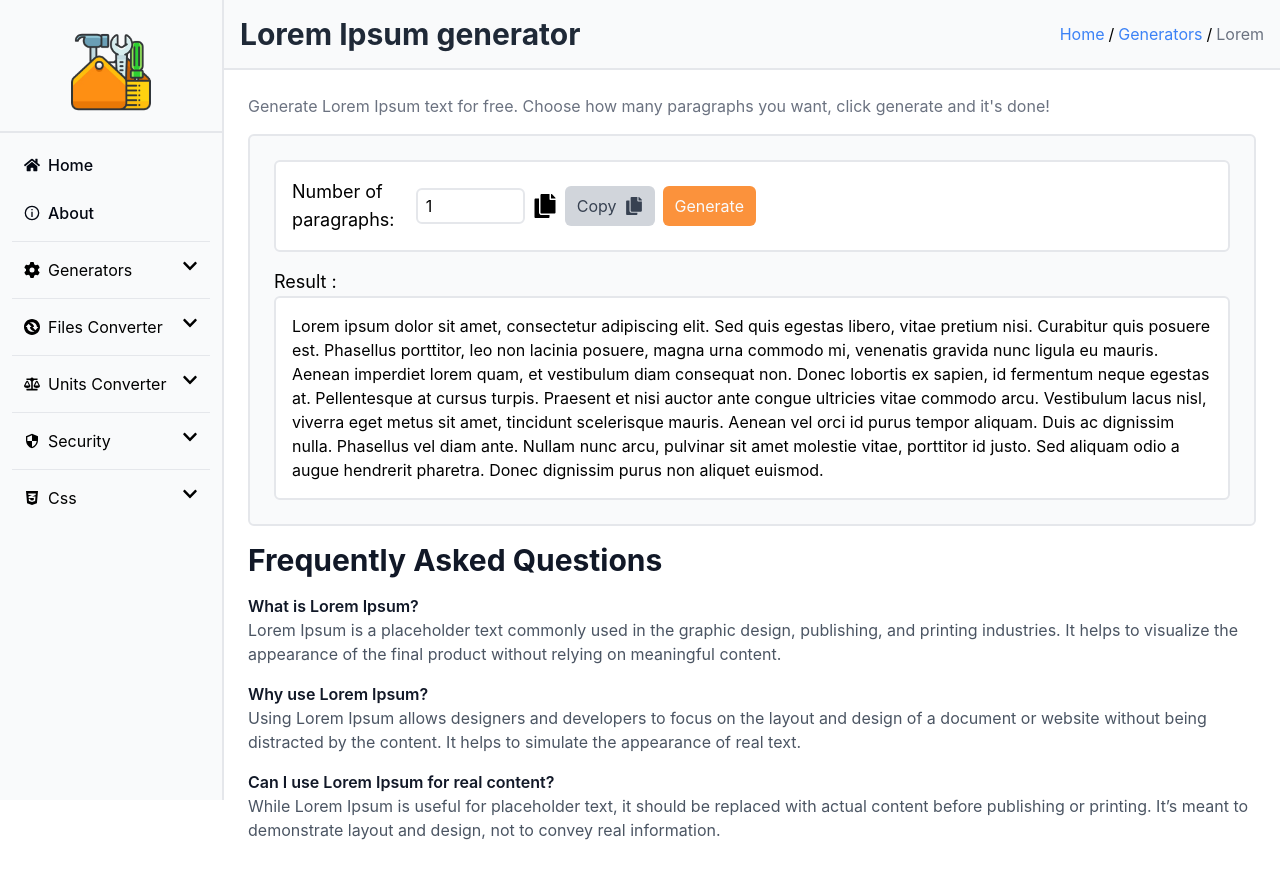
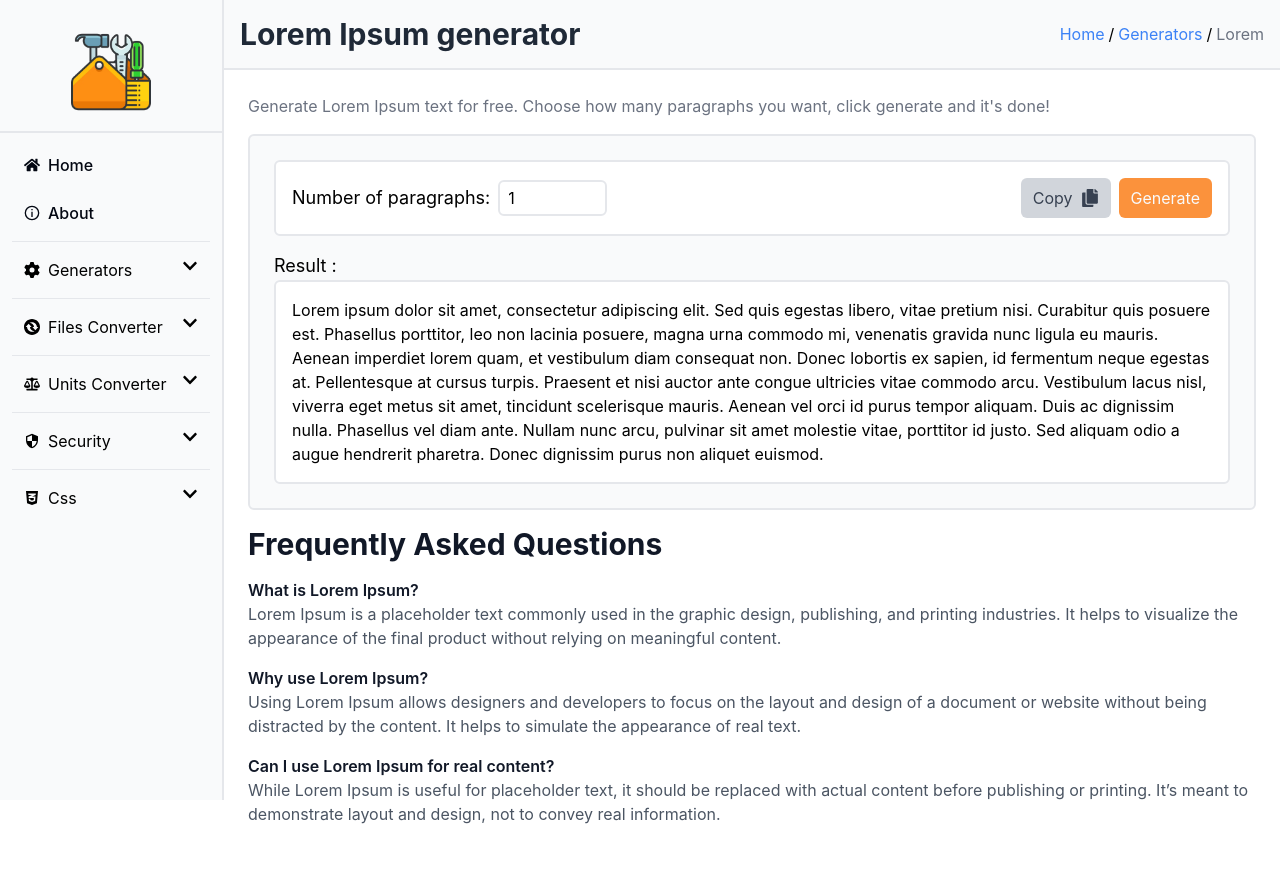
Before and after one commit to Oslonline/oslo-toolbox, a React (Vite) app: page /Generators/Lorem in a window 1280 px wide. Shown: the top 878 px of the page. Built offline with nearby package versions, Linux system fonts and the light colour scheme.

Commit message:
fix: minor styling changes

```diff
--- a/src/pages/Tools/Generator/Lorem.jsx
+++ b/src/pages/Tools/Generator/Lorem.jsx
@@ -73,10 +73,7 @@ export default function Lorem() {
               <p className="text-lg">Number of paragraphs:</p>
               <input type="number" min={1} max={100} value={paragraphs} onChange={(e) => setParagraphs(Number(e.target.value))} className="rounded-md border-2 border-gray-200 bg-white p-2 py-1 caret-orange-400 outline-none focus:border-orange-400" />
             </div>
-            <div className="flex w-full items-center gap-2">
-              <button className="hidden md:block" onClick={handleCopy} aria-label={copied ? "Text copied!" : "Copy text"}>
-                {copied ? <FaCheck fontSize={24} color="green" /> : <FaCopy fontSize={24} />}
-              </button>
+            <div className="flex w-full md:w-fit items-center gap-2">
               <button onClick={handleCopy} className="flex w-full items-center justify-center gap-2 rounded-md bg-gray-300 px-3 py-2 text-gray-700 duration-200 hover:bg-gray-500 hover:text-gray-100 active:bg-gray-600 md:w-fit" aria-label="Generate Lorem Ipsum text">
                 {copied ? (
                   <>
```
